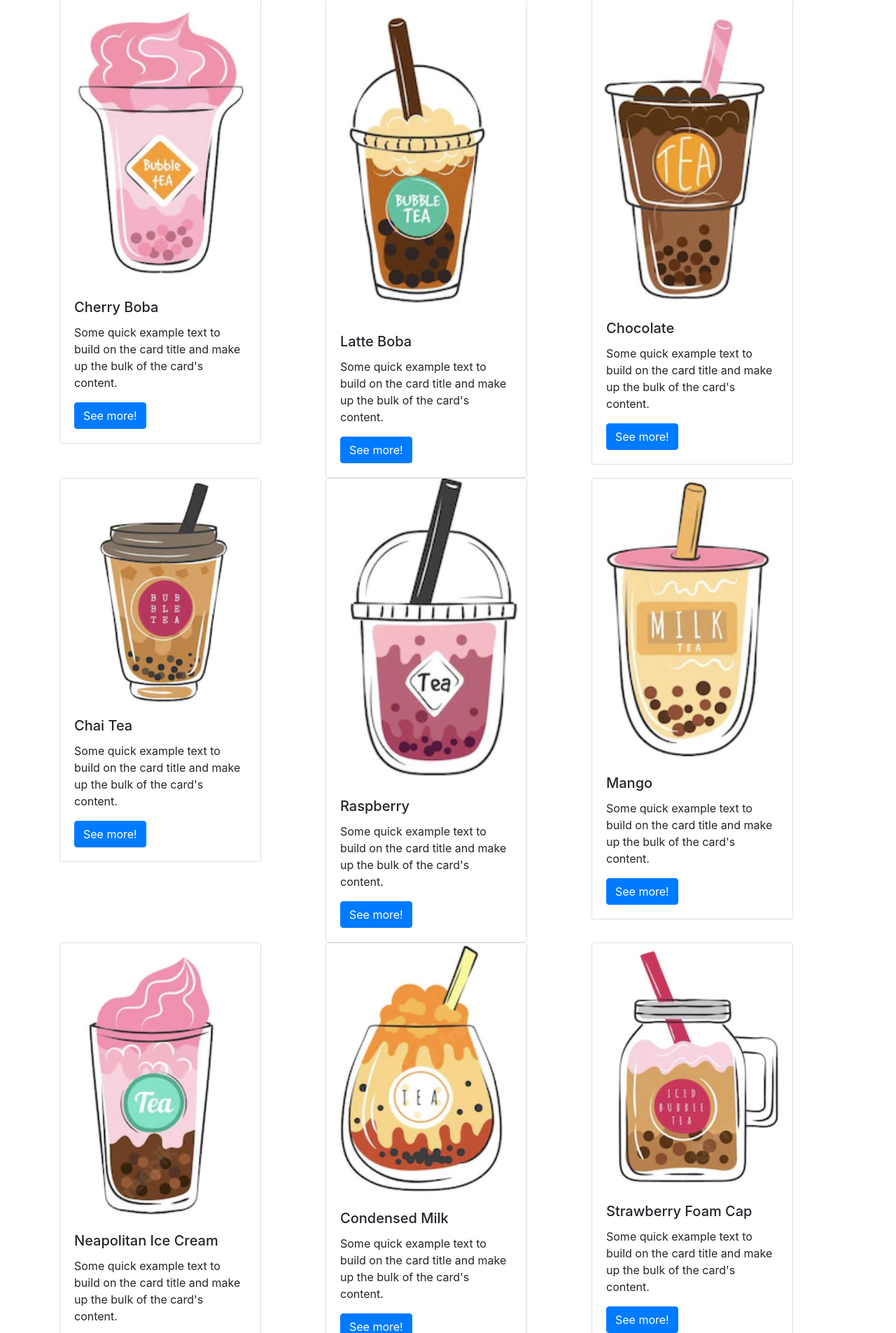
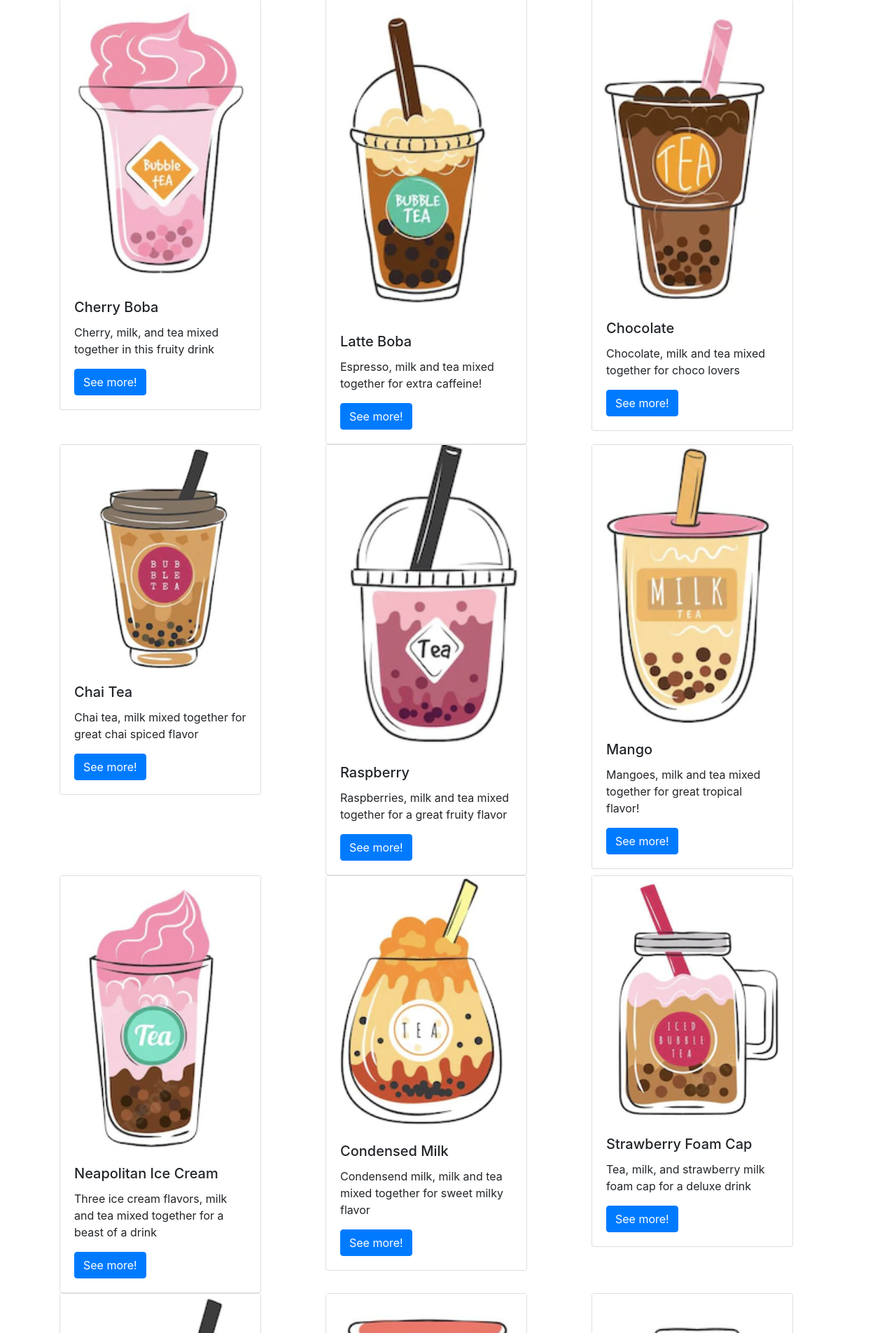
Before and after one commit to shellbatross/BobaProj, a Flask app: page / in a window 1280 px wide. Shown: the part 57-1962 px from the top of the page at 70% size. Run offline with Flask 2, Linux system fonts and the light colour scheme; some libraries are stand-ins or nearby versions.

Commit message:
Changed some stuff, added descriptions

```diff
--- a/boba_proj/flask_app/__init__.py
+++ b/boba_proj/flask_app/__init__.py
@@ -18,7 +18,7 @@ from datetime import datetime
 import os
 
 # local
-from .client import MovieClient
+from .client import BobaClient
 
 csp = {
     'default-src': [
@@ -36,7 +36,7 @@ db = MongoEngine()
 login_manager = LoginManager()
 bcrypt = Bcrypt()
 mail = Mail()
-movie_client = MovieClient()
+boba_client = BobaClient()
 talisman = Talisman()
 
 
--- a/boba_proj/flask_app/boba/routes.py
+++ b/boba_proj/flask_app/boba/routes.py
@@ -1,7 +1,7 @@
 from flask import Blueprint, render_template, url_for, redirect, request, flash
 from flask_login import current_user
 
-from .. import movie_client
+from .. import boba_client
 from ..forms import BobaReviewForm, SearchForm, AddToCartForm
 from ..models import User, Review, Boba
 from ..utils import current_time
@@ -27,22 +27,12 @@ def index():
     return render_template("index.html", all_flavors= pics)
 
 
-@bobas.route("/search-results/<query>", methods=["GET"])
-def query_results(query):
-    try:
-        results = movie_client.search(query)
-    except ValueError as e:
-        flash(str(e))
-        return redirect(url_for("movies.index"))
-
-    return render_template("query.html", results=results)
-
 #WIP
 #TODO: Do AddToCart here since we have boba id and all the info
 @bobas.route("/bobas/<boba_id>", methods=["GET", "POST"])
 def boba_detail(boba_id):
     try:
-        result = movie_client.retrieve_boba_by_id(boba_id) #TODO: harcode a list of bobas
+        result = boba_client.retrieve_boba_by_id(boba_id) #TODO: harcode a list of bobas
     except ValueError as e:
         flash(str(e))
         return redirect(url_for("users.login"))
@@ -78,7 +68,7 @@ def boba_detail(boba_id):
 @bobas.route("/bobas/<boba_id>/nutrition", methods=["GET", "POST"])
 def boba_nutrition(boba_id):
     try:
-        nutrition = movie_client.get_nutrition(boba_id)
+        nutrition = boba_client.get_nutrition(boba_id)
     except ValueError as e:
         flash(str(e))
         return redirect(url_for("users.login"))
--- a/boba_proj/flask_app/templates/index.html
+++ b/boba_proj/flask_app/templates/index.html
@@ -6,7 +6,7 @@
             <img src = "{{url_for('static', filename = '/images/cherry.png')}}"></img>
             <div class="card-body">
               <h5 class="card-title">Cherry Boba</h5>
-              <p class="card-text">Some quick example text to build on the card title and make up the bulk of the card's content.</p>
+              <p class="card-text">Cherry, milk, and tea mixed together in this fruity drink</p>
               <a href="{{url_for('bobas.boba_detail',boba_id = 'cherry')}}" class="btn btn-primary">See more!</a>
             </div>
           </div>
@@ -16,7 +16,7 @@
             <img src = "{{url_for('static', filename = '/images/latte.png')}}"></img>
             <div class="card-body">
               <h5 class="card-title">Latte Boba</h5>
-              <p class="card-text">Some quick example text to build on the card title and make up the bulk of the card's content.</p>
+              <p class="card-text">Espresso, milk and tea mixed together for extra caffeine!</p>
               <a href="{{url_for('bobas.boba_detail',boba_id = 'latte')}}" class="btn btn-primary">See more!</a>
             </div>
           </div>
@@ -27,7 +27,7 @@
             <img src = "{{url_for('static', filename = '/images/chocolate.png')}}"></img>
             <div class="card-body">
               <h5 class="card-title">Chocolate</h5>
-              <p class="card-text">Some quick example text to build on the card title and make up the bulk of the card's content.</p>
+              <p class="card-text">Chocolate, milk and tea mixed together for choco lovers</p>
               <a href="{{url_for('bobas.boba_detail',boba_id = 'chocolate')}}" class="btn btn-primary">See more!</a>
             </div>
           </div>
@@ -37,7 +37,7 @@
             <img src = "{{url_for('static', filename = '/images/chai tea.png')}}"></img>
             <div class="card-body">
               <h5 class="card-title">Chai Tea</h5>
-              <p class="card-text">Some quick example text to build on the card title and make up the bulk of the card's content.</p>
+              <p class="card-text">Chai tea, milk mixed together for great chai spiced flavor</p>
               <a href="{{url_for('bobas.boba_detail',boba_id = 'chai tea')}}" class="btn btn-primary">See more!</a>
             </div>
           </div>
@@ -47,7 +47,7 @@
             <img src = "{{url_for('static', filename = '/images/raspberry.png')}}"></img>
             <div class="card-body">
               <h5 class="card-title">Raspberry</h5>
-              <p class="card-text">Some quick example text to build on the card title and make up the bulk of the card's content.</p>
+              <p class="card-text">Raspberries, milk and tea mixed together for a great fruity flavor</p>
               <a href="{{url_for('bobas.boba_detail',boba_id = 'raspberry')}}" class="btn btn-primary">See more!</a>
             </div>
           </div>
@@ -57,7 +57,7 @@
             <img src = "{{url_for('static', filename = '/images/mango.png')}}"></img>
             <div class="card-body">
               <h5 class="card-title">Mango</h5>
-              <p class="card-text">Some quick example text to build on the card title and make up the bulk of the card's content.</p>
+              <p class="card-text">Mangoes, milk and tea mixed together for great tropical flavor!</p>
               <a href="{{url_for('bobas.boba_detail',boba_id = 'mango')}}" class="btn btn-primary">See more!</a>
             </div>
           </div>
@@ -67,7 +67,7 @@
             <img src = "{{url_for('static', filename = '/images/neapolitan ice cream.png')}}"></img>
             <div class="card-body">
               <h5 class="card-title">Neapolitan Ice Cream</h5>
-              <p class="card-text">Some quick example text to build on the card title and make up the bulk of the card's content.</p>
+              <p class="card-text">Three ice cream flavors, milk and tea mixed together for a beast of a drink</p>
               <a href="{{url_for('bobas.boba_detail',boba_id = 'neapolitan ice cream')}}" class="btn btn-primary">See more!</a>
             </div>
           </div>
@@ -77,7 +77,7 @@
             <img src = "{{url_for('static', filename = '/images/condensed milk.png')}}"></img>
             <div class="card-body">
               <h5 class="card-title">Condensed Milk</h5>
-              <p class="card-text">Some quick example text to build on the card title and make up the bulk of the card's content.</p>
+              <p class="card-text">Condensend milk, milk and tea mixed together for sweet milky flavor</p>
               <a href="{{url_for('bobas.boba_detail',boba_id = 'condensed milk')}}" class="btn btn-primary">See more!</a>
             </div>
           </div>
@@ -87,7 +87,7 @@
             <img src = "{{url_for('static', filename = '/images/strawberry foam cap.png')}}"></img>
             <div class="card-body">
               <h5 class="card-title">Strawberry Foam Cap</h5>
-              <p class="card-text">Some quick example text to build on the card title and make up the bulk of the card's content.</p>
+              <p class="card-text">Tea, milk, and strawberry milk foam cap for a deluxe drink</p>
               <a href="{{url_for('bobas.boba_detail',boba_id = 'strawberry foam cap')}}" class="btn btn-primary">See more!</a>
             </div>
           </div>
@@ -97,7 +97,7 @@
             <img src = "{{url_for('static', filename = '/images/strawberry yogurt.png')}}"></img>
             <div class="card-body">
               <h5 class="card-title">Strawberry Yogurt</h5>
-              <p class="card-text">Some quick example text to build on the card title and make up the bulk of the card's content.</p>
+              <p class="card-text">Strawberries, yogurt, milk and tea for great fruity yogurt flavor</p>
               <a href="{{url_for('bobas.boba_detail',boba_id = 'strawberry yogurt')}}" class="btn btn-primary">See more!</a>
             </div>
           </div>
@@ -107,7 +107,7 @@
             <img src = "{{url_for('static', filename = '/images/strawberry.png')}}"></img>
             <div class="card-body">
               <h5 class="card-title">Strawberry</h5>
-              <p class="card-text">Some quick example text to build on the card title and make up the bulk of the card's content.</p>
+              <p class="card-text">Strawberries, milk, and tea for great strawberry milky flavor</p>
               <a href="{{url_for('bobas.boba_detail',boba_id = 'strawberry')}}" class="btn btn-primary">See more!</a>
             </div>
           </div>
@@ -117,7 +117,7 @@
             <img src = "{{url_for('static', filename = '/images/thai tea.png')}}"></img>
             <div class="card-body">
               <h5 class="card-title">Thai Tea</h5>
-              <p class="card-text">Some quick example text to build on the card title and make up the bulk of the card's content.</p>
+              <p class="card-text">Thai tea, milk, and condensend milk for a great thai tea flavor</p>
               <a href="{{url_for('bobas.boba_detail',boba_id = 'thai tea')}}" class="btn btn-primary">See more!</a>
             </div>
           </div>
```
Also changed, not shown: boba_proj/flask_app/client.py (+1 -17 lines).
